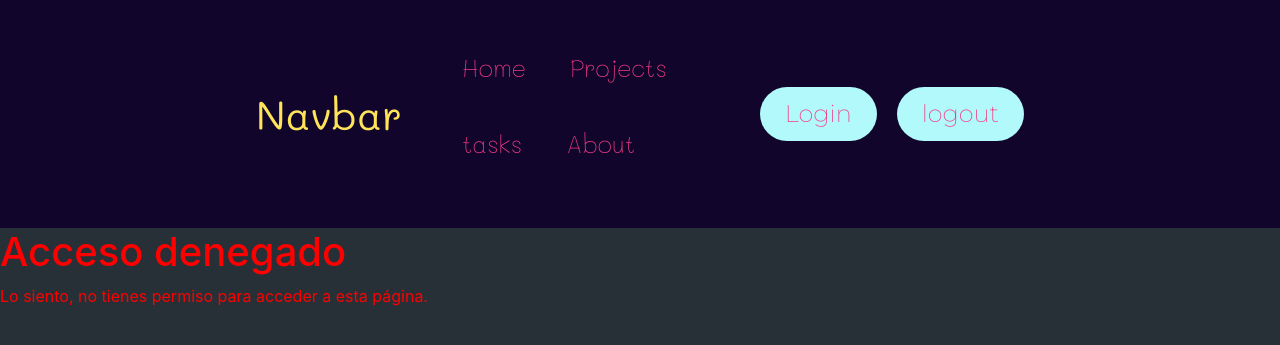
After one commit to adanllanos/Mi_primer_proyecto_con_Django, a Django app: page /403/ in a window 1280 px wide. The commit adds this page. Shown: the top 345 px of the page. Run offline with Django 4.2, Linux system fonts and the light colour scheme.

Commit message:
mejorando la autenticacion de usuario

```diff
--- /dev/null
+++ b/blog/templates/403.html
@@ -0,0 +1,6 @@
+{% extends 'layouts/base.html' %}
+
+{% block content %}
+  <h1 style="color: red;">Acceso denegado</h1>
+  <p style="color: red;">Lo siento, no tienes permiso para acceder a esta página.</p>
+{% endblock %}
--- a/blog/templates/layouts/base.html
+++ b/blog/templates/layouts/base.html
@@ -29,12 +29,14 @@
             <li><a href="{% url 'projects' %}">Projects</a></li>
             <li><a href="{% url 'tasks' %}">tasks</a></li>
             <li><a href="{% url 'about' %}">About</a></li>
-            <li><a href="{% url 'create_task' %}">Create task</a></li>
-            <li><a href="{% url 'create_project' %}">Create projects</a></li>
+            {% if request.user.is_superuser %}
+              <li><a href="{% url 'create_task' %}">Create task</a></li>
+              <li><a href="{% url 'create_project' %}">Create projects</a></li>
+            {% endif %}
+
         </ul>
         <a class="button" href="{% url 'signin' %}"><Button>Login</Button></a>
         <a class="button" href="{% url 'signin' %}"><Button>logout</Button></a>
-
     </nav>
 </header>
 
--- a/blog/templates/login.html
+++ b/blog/templates/login.html
@@ -2,6 +2,7 @@
 
 
 {% block content %}
+<p style="color: yellow;">empleado empleadopassword</p>
 <div class="container">
     <div class="row justify-content-center">
       <div class="col-md-8 col-lg-6">
--- a/blog/urls.py
+++ b/blog/urls.py
@@ -14,6 +14,8 @@ urlpatterns = [
     path('create_project/', views.create_project, name="create_project"),
     path('imagenes/', views.imagenes),
     path('login/', views.signin, name='signin'),
+    path('403/', views.error, name='403'),
+
 
 
 ]
--- a/blog/views.py
+++ b/blog/views.py
@@ -1,9 +1,13 @@
 from django.shortcuts import render, redirect
-from django.http import HttpResponse, JsonResponse
+from django.http import HttpResponse, HttpResponseForbidden, JsonResponse
 from .models import Project, Task
 from django.shortcuts import get_object_or_404, render
 from .forms import Create_new_task, Create_new_project
 from django.contrib.auth import authenticate, login
+
+#para saber si es superuser
+from django.contrib.auth.decorators import user_passes_test
+
 
 # Create your views here.
 def index(request):
@@ -33,6 +37,9 @@ def projects(request):
         'projects': projects
     })
 
+def error(request):
+    return render(request,'403.html')
+
 def tasks(request):
     #tasks = get_object_or_404(Task , id=id)
     #return HttpResponse('tasks: %s ' % tasks.title)
@@ -40,7 +47,8 @@ def tasks(request):
     return render(request, 'tasks/tasks.html', {
         'tasks': tasks
     })
-
+#@user_passes_test(lambda u: not u.is_superuser)/////el codigo para que si no eres superuser no puedas acceder a esta fucionalidad
+@user_passes_test(lambda u: u.is_superuser, login_url='/403/')
 def create_task(request):
     if request.method == 'GET':
         #show intergaces
@@ -51,6 +59,8 @@ def create_task(request):
         Task.objects.create(title = request.POST['title'],description = request.POST['description'], project_id = 1)
         return redirect("tasks")
 
+
+@user_passes_test(lambda u: u.is_superuser, login_url='/403/')
 def create_project(request):
     if request.method == 'GET':
         return render (request, 'projects/create_project.html',{
```
Also changed, not shown: db.sqlite3.
